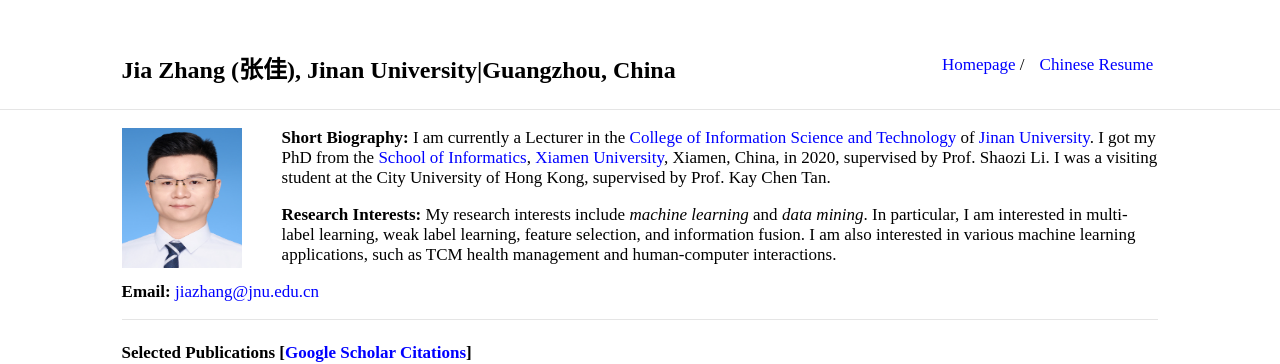
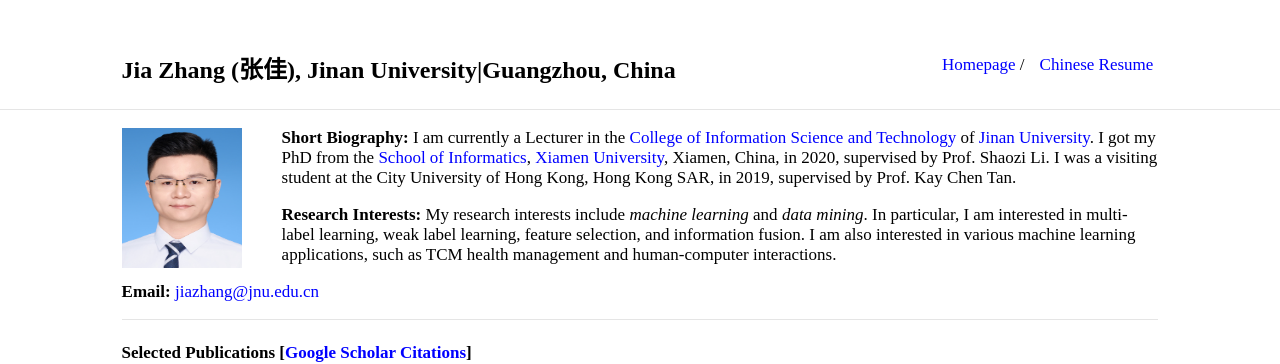
Before and after one commit to jiazhang-ml/jiazhang-ml.github.io, a Jekyll site: the page built from index.md, in a window 1280 px wide. Shown: the top 364 px of the page. Built offline with Jekyll 4.4.1, drawn with Linux system fonts in a browser that asks for light colours.

Commit message:
Update index.md

```diff
--- a/index.md
+++ b/index.md
@@ -5,7 +5,7 @@ layout: default
 
 <img class="profile-picture" src="jiazhang.jpg">
 
-**Short Biography:** I am currently a Lecturer in the [College of Information Science and Technology](https://xxxy.jnu.edu.cn/main.htm) of [Jinan University](https://www.jnu.edu.cn/). I got my PhD from the [School of Informatics](https://informatics.xmu.edu.cn/), [Xiamen University](https://www.xmu.edu.cn/), Xiamen, China, in 2020, supervised by Prof. Shaozi Li. I was a visiting student at the City University of Hong Kong, supervised by Prof. Kay Chen Tan.
+**Short Biography:** I am currently a Lecturer in the [College of Information Science and Technology](https://xxxy.jnu.edu.cn/main.htm) of [Jinan University](https://www.jnu.edu.cn/). I got my PhD from the [School of Informatics](https://informatics.xmu.edu.cn/), [Xiamen University](https://www.xmu.edu.cn/), Xiamen, China, in 2020, supervised by Prof. Shaozi Li. I was a visiting student at the City University of Hong Kong, Hong Kong SAR, in 2019, supervised by Prof. Kay Chen Tan.
 
 **Research Interests:** My research interests include *machine learning* and *data mining*. In particular, I am interested in multi-label learning, weak label learning, feature selection, and information fusion. I am also interested in various machine learning applications, such as TCM health management and human-computer interactions.
 
```
